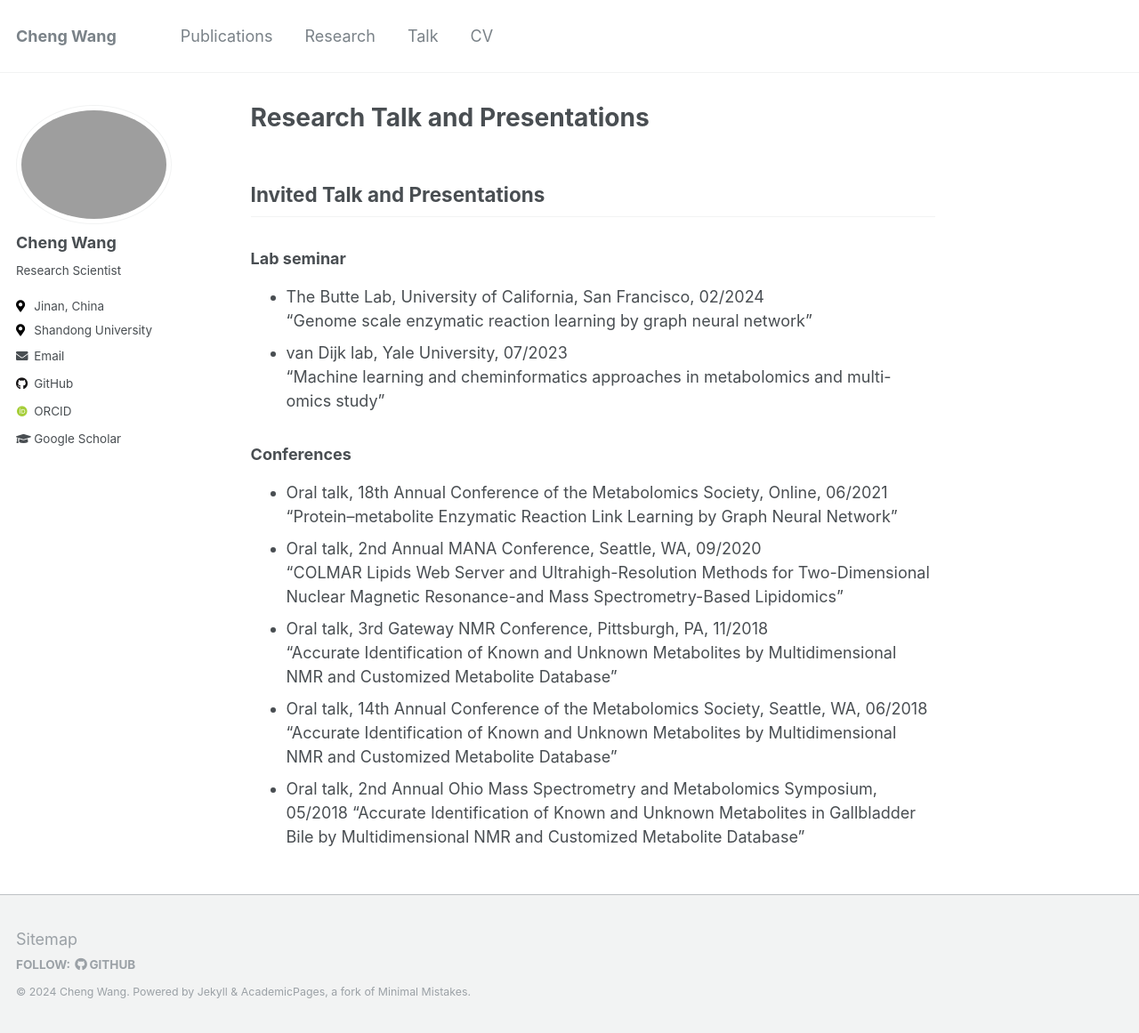
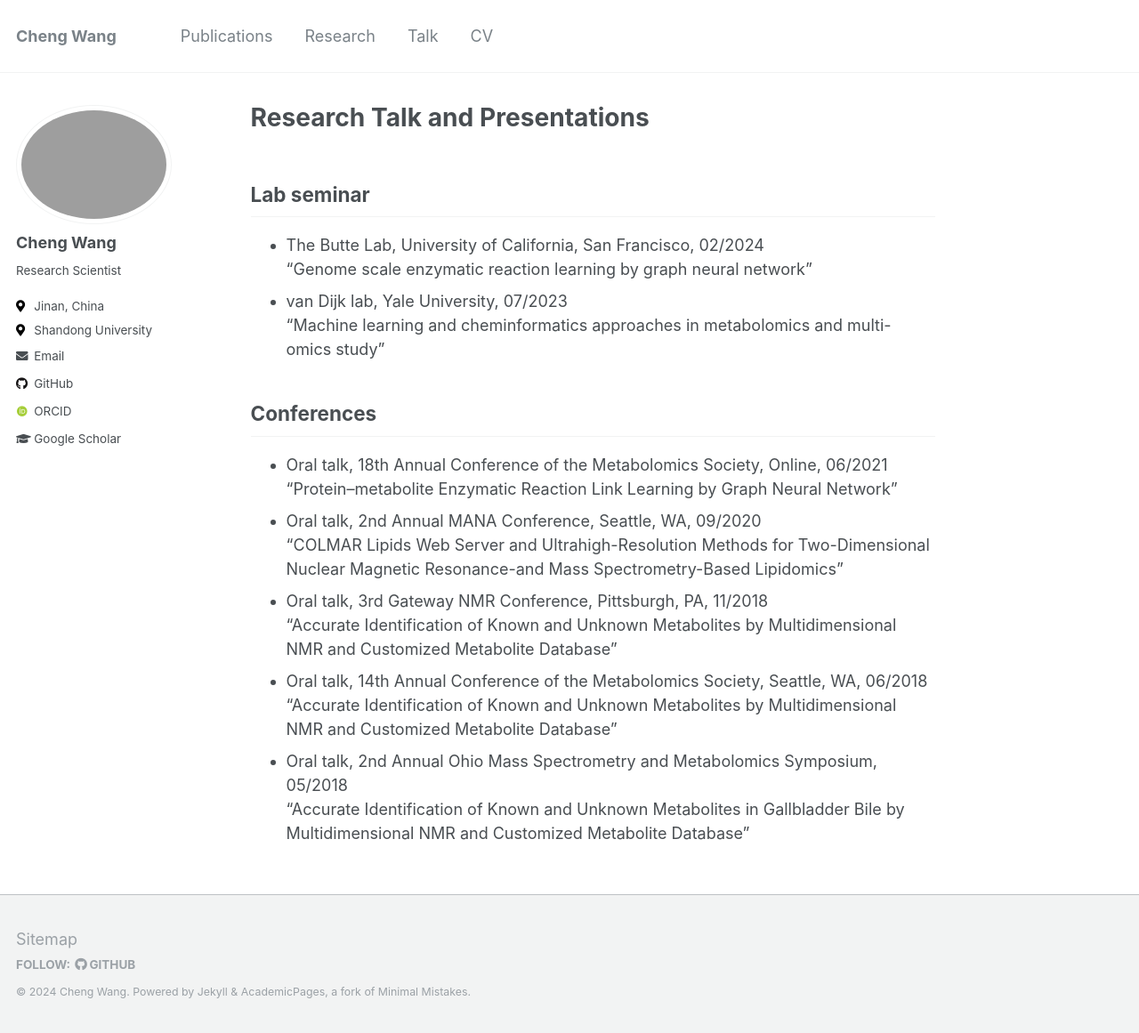
Before and after one commit to chengwangbio/chengwangbio.github.io, a Jekyll site: the page built from _pages/talk.md, in a window 1280 px wide and 1161 px high. Shown: the whole window at 89% size. Built offline with Jekyll 4.4.1, drawn with Linux system fonts in a browser that asks for light colours; some web fonts are replaced.

Commit message:
Update talk.md

```diff
--- a/_pages/talk.md
+++ b/_pages/talk.md
@@ -6,16 +6,14 @@ title: "Research Talk and Presentations"
 {% include base_path %}
 <!-- {% include toc %} -->
 
-## Invited Talk and Presentations
-
-### Lab seminar
+## Lab seminar
 
 * The Butte Lab, University of California, San Francisco, 02/2024 <br>
 "Genome scale enzymatic reaction learning by graph neural network"
 * van Dijk lab, Yale University, 07/2023 <br>
 "Machine learning and cheminformatics approaches in metabolomics and multi-omics study"
 
-### Conferences
+## Conferences
 
 * Oral talk, 18th Annual Conference of the Metabolomics Society, Online, 06/2021 <br>
 "Protein–metabolite Enzymatic Reaction Link Learning by Graph Neural Network" <br>
@@ -23,7 +21,7 @@ title: "Research Talk and Presentations"
 "COLMAR Lipids Web Server and Ultrahigh-Resolution Methods for Two-Dimensional Nuclear Magnetic Resonance-and Mass Spectrometry-Based Lipidomics" <br>
 * Oral talk, 3rd Gateway NMR Conference, Pittsburgh, PA, 11/2018 <br>
 "Accurate Identification of Known and Unknown Metabolites by Multidimensional NMR and Customized Metabolite Database" <br>
-* Oral talk, 14th Annual Conference of the Metabolomics Society, Seattle, WA, 06/2018
-"Accurate Identification of Known and Unknown Metabolites by Multidimensional NMR and Customized Metabolite Database"
-* Oral talk, 2nd Annual Ohio Mass Spectrometry and Metabolomics Symposium, 05/2018
+* Oral talk, 14th Annual Conference of the Metabolomics Society, Seattle, WA, 06/2018 <br>
+"Accurate Identification of Known and Unknown Metabolites by Multidimensional NMR and Customized Metabolite Database" <br>
+* Oral talk, 2nd Annual Ohio Mass Spectrometry and Metabolomics Symposium, 05/2018 <br>
 "Accurate Identification of Known and Unknown Metabolites in Gallbladder Bile by Multidimensional NMR and Customized Metabolite Database"
```
